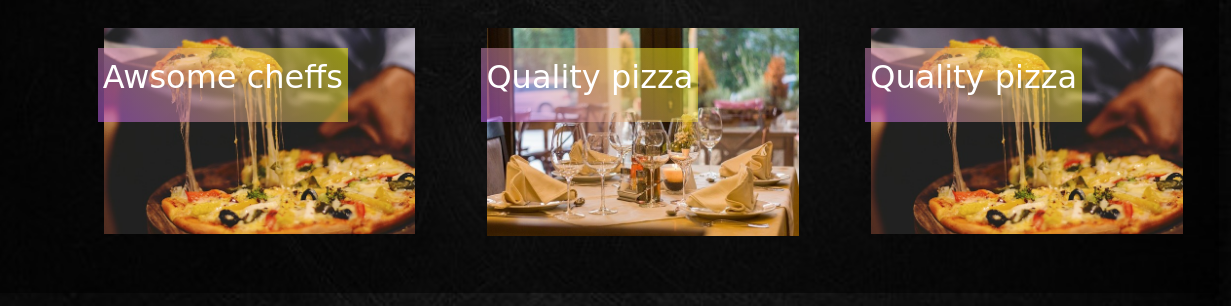
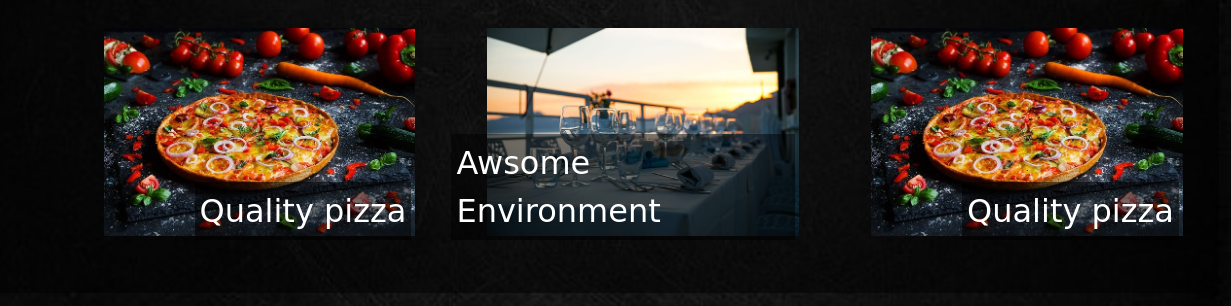
Before and after one commit to kariuki-kariuki/pizza-shop-design, a plain HTML site: page index.html in a window 1280 px wide. Shown: the part 425-731 px from the top of the page, 49-1280 px from the left. Drawn offline with nearby package versions, Linux system fonts and the light colour scheme; a web font is replaced by a local one.

Commit message:
st: restaurant picture slideshow

```diff
--- a/CSS/style.css
+++ b/CSS/style.css
@@ -57,11 +57,15 @@
 
 .text{
     position: absolute;
+    bottom: -20px;
+    right: 40px;
+    font-size: xx-large;
+    font-family: 'Smokum', cursive;
+    width: fit-content;
+}
+
+.text p{
+    background: rgba(0, 0, 0, 0.5);
     color: white;
-    top: 20px;
-    left: 30px;
-    font-size: xx-large;
     padding: 5px;
-    background: linear-gradient(45deg, rgba(204, 102, 255, .5), rgba(255, 255, 0, .5));
-    font-family: 'Smokum', cursive;
 }
--- a/JS/aniamtions.js
+++ b/JS/aniamtions.js
@@ -17,6 +17,6 @@ let index = 0;
     slider1[index - 1].style.display = "block";
     slider2[index - 1].style.display = "block";
     slider3[index - 1].style.display = "block";
-    setTimeout(slides, 5000)
+    setTimeout(slides, 7000)
 
 })();
--- a/index.html
+++ b/index.html
@@ -71,21 +71,21 @@
 
                         <div class="col-sm-4">
                             <div class="container-fluid slides2">
-                                <img src="/assets/bistro-g3bd857c70_640.jpg" class="img-fluid" alt="">
+                                <img src="/assets/table-g8d1aa5b3f_640.jpg" class="img-fluid" alt="">
                                 <div class="text">
-                                    <p>Quality pizza</p>
+                                    <p>Awsome Environment</p>
                                 </div>
                             </div>
                             <div class="container-fluid slides2">
                                 <img src="/assets/restaurant-g41233660d_640.jpg" class="img-fluid" alt="">
                                 <div class="text">
-                                    <p>Quality pizza</p>
+                                    <p>Dinner Dates Expirience</p>
                                 </div>
                             </div>
                             <div class="container-fluid slides2">
                                 <img src="/assets/bistro-g3bd857c70_640.jpg" class="img-fluid" alt="">
                                 <div class="text">
-                                    <p>Quality pizza</p>
+                                    <p>Outdoor food expirience</p>
                                 </div>
                             </div>
                         </div>
```
